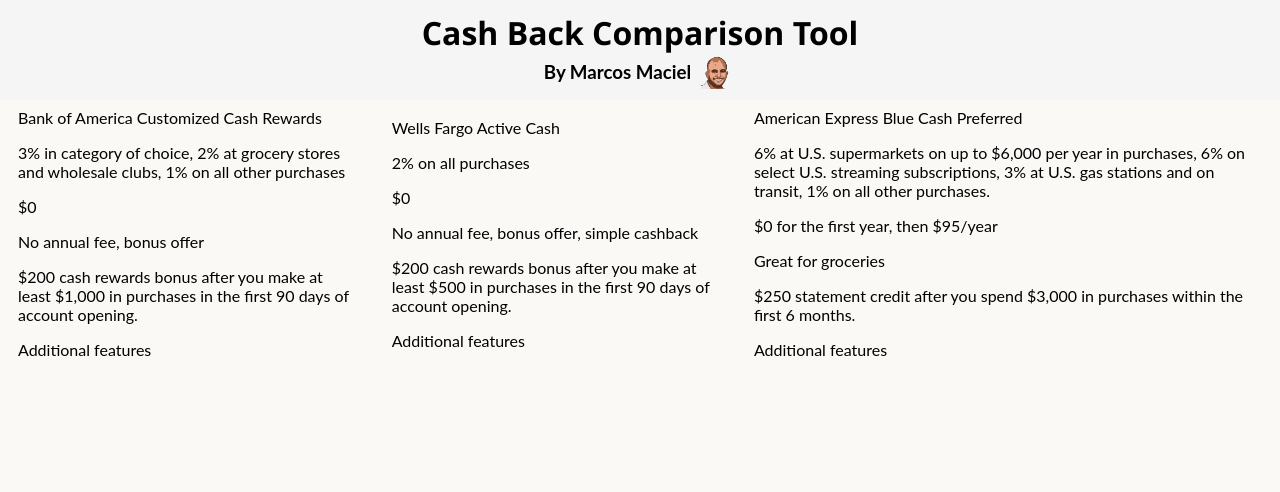
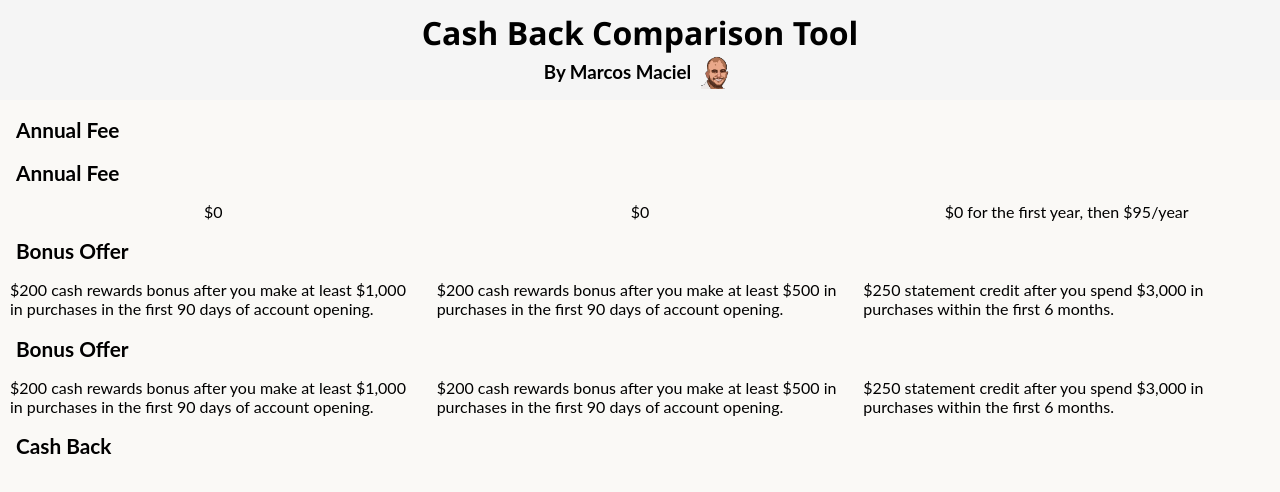
Before and after one commit to mamaciel/Cash-Back-Comparison-Tool, a React (Vite) app in the folder react-app/: page / in a window 1280 px wide. Shown: the top 492 px of the page. Built offline with nearby package versions, Linux system fonts and the light colour scheme.

Commit message:
Table basics added

```diff
--- a/react-app/src/App.css
+++ b/react-app/src/App.css
@@ -7,3 +7,9 @@
   margin: 0;
   padding: 0;
 }
+
+h2 {
+  font-family: Lato;
+  padding-left: 1rem;
+  font-size: 1.3rem;
+}
--- a/react-app/src/App.tsx
+++ b/react-app/src/App.tsx
@@ -1,16 +1,22 @@
 //import { useState } from 'react'
-import './App.css'
-import ComparisonTable from './ComparisonTable.tsx'
-import Header from './Header.tsx'
+import "./App.css";
+import ComparisonTable from "./ComparisonTable.tsx";
+import AnnualFee from "./Rows/AnnualFee.tsx";
+import Header from "./Header.tsx";
+import BonusOffer from "./Rows/BonusOffer.tsx";
 
 function App() {
-
   return (
     <>
       <Header />
-      <ComparisonTable />
+      <h2>Annual Fee</h2>
+      <AnnualFee />
+      {/* <ComparisonTable /> */}
+      <h2>Bonus Offer</h2>
+      <BonusOffer />
+      <h2>Cash Back</h2>
     </>
-  )
+  );
 }
 
-export default App
+export default App;
--- a/react-app/src/ComparisonTable.module.css
+++ b/react-app/src/ComparisonTable.module.css
@@ -1,6 +1,8 @@
 /* Apply column layout using flexbox */
-.container {
+.cellContent {
   display: flex;
+  align-items: center;
+  justify-content: center;
 }
 
 .column {
@@ -19,9 +21,14 @@
   font-family: Lato;
   padding: 8px;
   text-align: left;
-    border-bottom: 1px solid #ddd;
+  border-bottom: 1px solid #000000;
+  width: 33%;
 }
 
 tr:last-child td {
   border-bottom: none;
 }
+
+.columnName {
+  color: blue;
+}
--- a/react-app/src/ComparisonTable.tsx
+++ b/react-app/src/ComparisonTable.tsx
@@ -1,90 +1,63 @@
-import styles from './ComparisonTable.module.css';
+import React from "react";
+import styles from "./ComparisonTable.module.css";
+import CreditCardData from "./CreditCardData";
 
-interface RowProps {
-  data: {
+interface CreditCardData {
   name: string;
   cashBack: string;
   annualFee: string;
   pros: string;
   bonusOffer: string;
   more: string;
-  };
 }
 
 // Row component
-const Row: React.FC<RowProps> = ({ data }) => {
+const Row: React.FC<CreditCardData> = ({
+  name,
+  cashBack,
+  annualFee,
+  pros,
+  bonusOffer,
+  more,
+}) => {
   return (
     <>
       <tr>
-        <td className={styles['card-name']}>{data.name}</td>
+        <td className={styles.cardName}>{name}</td>
       </tr>
       <tr>
-        <td>{data.cashBack}</td>
+        <td>{cashBack}</td>
       </tr>
       <tr>
-        <td>{data.annualFee}</td>
+        <td>{annualFee}</td>
       </tr>
       <tr>
-        <td>{data.pros}</td>
+        <td>{pros}</td>
       </tr>
       <tr>
-        <td>{data.bonusOffer}</td>
+        <td>{bonusOffer}</td>
       </tr>
       <tr>
-        <td>{data.more}</td>
+        <td>{more}</td>
       </tr>
     </>
   );
 };
 
-// ComparisonTable component
 const ComparisonTable = () => {
-  // Sample data for demonstration
-  const data: {
-    name: string;
-    cashBack: string;
-    annualFee: string;
-    pros: string;
-    bonusOffer: string;
-    more: string;
-  }[] = [
-    {
-      name: 'Bank of America Customized Cash Rewards',
-      cashBack: '3% in category of choice, 2% at grocery stores and wholesale clubs, 1% on all other purchases',
-      annualFee: '$0',
-      pros: 'No annual fee, bonus offer',
-      bonusOffer: '$200 cash rewards bonus after you make at least $1,000 in purchases in the first 90 days of account opening.',
-      more: 'Additional features',
-    },
-    {
-      name: 'Wells Fargo Active Cash',
-      cashBack: '2% on all purchases',
-      annualFee: '$0',
-      pros: 'No annual fee, bonus offer, simple cashback',
-      bonusOffer: '$200 cash rewards bonus after you make at least $500 in purchases in the first 90 days of account opening.',
-      more: 'Additional features',
-    },
-    {
-      name: 'American Express Blue Cash Preferred',
-      cashBack: '6% at U.S. supermarkets on up to $6,000 per year in purchases, 6% on select U.S. streaming subscriptions, 3% at U.S. gas stations and on transit, 1% on all other purchases.',
-      annualFee: '$0 for the first year, then $95/year',
-      pros: 'Great for groceries',
-      bonusOffer: '$250 statement credit after you spend $3,000 in purchases within the first 6 months.',
-      more: 'Additional features',
-    },
-  ];
-
   return (
     <table className={styles.table}>
       <tbody>
         <tr className={styles.row}>
-          {data.map((rowData, index) => (
+          {CreditCardData.map((data, index) => (
             <td className={styles.column} key={index}>
+              <div className={styles.cellContent}>
                 <table>
                   <tbody>
-                  <Row data={rowData} />
+                    <Row {...data} />
                   </tbody>
                 </table>
+              </div>
             </td>
           ))}
         </tr>
--- /dev/null
+++ b/react-app/src/CreditCardData.tsx
@@ -0,0 +1,33 @@
+const CreditCardData = [
+  {
+    name: "Bank of America Customized Cash Rewards",
+    cashBack:
+      "3% in category of choice, 2% at grocery stores and wholesale clubs, 1% on all other purchases",
+    annualFee: "$0",
+    pros: "No annual fee, bonus offer",
+    bonusOffer:
+      "$200 cash rewards bonus after you make at least $1,000 in purchases in the first 90 days of account opening.",
+    more: "Additional features",
+  },
+  {
+    name: "Wells Fargo Active Cash",
+    cashBack: "2% on all purchases",
+    annualFee: "$0",
+    pros: "No annual fee, bonus offer, simple cashback",
+    bonusOffer:
+      "$200 cash rewards bonus after you make at least $500 in purchases in the first 90 days of account opening.",
+    more: "Additional features",
+  },
+  {
+    name: "American Express Blue Cash Preferred",
+    cashBack:
+      "6% at U.S. supermarkets on up to $6,000 per year in purchases, 6% on select U.S. streaming subscriptions, 3% at U.S. gas stations and on transit, 1% on all other purchases.",
+    annualFee: "$0 for the first year, then $95/year",
+    pros: "Great for groceries",
+    bonusOffer:
+      "$250 statement credit after you spend $3,000 in purchases within the first 6 months.",
+    more: "Additional features",
+  },
+];
+
+export default CreditCardData;
--- a/react-app/src/Header.tsx
+++ b/react-app/src/Header.tsx
@@ -1,5 +1,5 @@
-import HeaderCSS from './Header.module.css';
-import logoImage from './assets/Marcos.png';
+import HeaderCSS from "./Header.module.css";
+import logoImage from "./assets/Marcos.png";
 
 const Header = () => {
   return (
--- /dev/null
+++ b/react-app/src/Rows/AnnualFee.tsx
@@ -0,0 +1,38 @@
+import styles from "../ComparisonTable.module.css";
+import CreditCardData from "../CreditCardData";
+
+const AnnualFee = () => {
+  const annualFees = CreditCardData.map((card) => card.annualFee);
+  const bonusOffers = CreditCardData.map((card) => card.bonusOffer);
+
+  return (
+    <>
+      <h2>Annual Fee</h2>
+      <table className={styles.table}>
+        <tbody>
+          <tr>
+            {annualFees.map((fee, index) => (
+              <td className={styles.column} key={index}>
+                <div className={styles.cellContent}>{fee}</div>
+              </td>
+            ))}
+          </tr>
+        </tbody>
+      </table>
+      <h2>Bonus Offer</h2>
+      <table className={styles.table}>
+        <tbody>
+          <tr>
+            {bonusOffers.map((fee, index) => (
+              <td className={styles.column} key={index}>
+                <div className={styles.cellContent}>{fee}</div>
+              </td>
+            ))}
+          </tr>
+        </tbody>
+      </table>
+    </>
+  );
+};
+
+export default AnnualFee;
--- /dev/null
+++ b/react-app/src/Rows/BonusOffer.tsx
@@ -0,0 +1,22 @@
+import styles from "../ComparisonTable.module.css";
+import CreditCardData from "../CreditCardData";
+
+const BonusOffer = () => {
+  const bonusOffers = CreditCardData.map((card) => card.bonusOffer);
+
+  return (
+    <table className={styles.table}>
+      <tbody>
+        <tr>
+          {bonusOffers.map((fee, index) => (
+            <td className={styles.column} key={index}>
+              <div className={styles.cellContent}>{fee}</div>
+            </td>
+          ))}
+        </tr>
+      </tbody>
+    </table>
+  );
+};
+
+export default BonusOffer;
--- a/react-app/src/index.css
+++ b/react-app/src/index.css
@@ -1,4 +1,4 @@
 body {
-  background-color: #FAF9F6;
+  background-color: #faf9f6;
   margin: 0;
 }
```
Also changed, not shown: package.json (added, +12 -0 lines), react-app/src/backend.tsx/server.mjs (added, +30 -0 lines), react-app/src/main.tsx (+7 -7 lines), 1 other file (tests, documents, lock files or other folders). Lines whose indentation alone changed are shown as unchanged.
